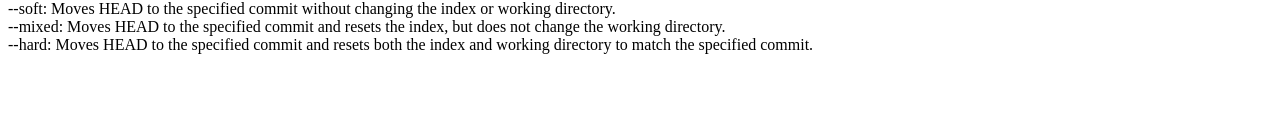
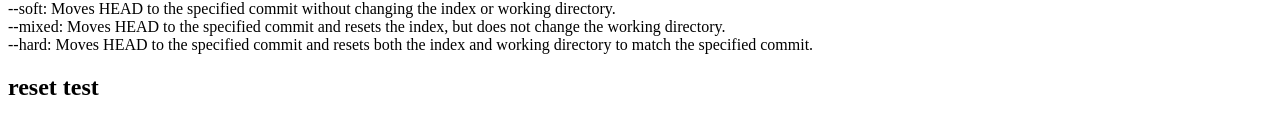
Before and after one commit to Muhammadkazim5/git-practice, a plain HTML site: page index.html in a window 1280 px wide. Shown: the part 432-566 px from the top of the page. Drawn offline with Linux system fonts and the light colour scheme.

Commit message:
reset test

```diff
--- a/index.html
+++ b/index.html
@@ -21,5 +21,6 @@
     --soft: Moves HEAD to the specified commit without changing the index or working directory.<br>
     --mixed: Moves HEAD to the specified commit and resets the index, but does not change the working directory.<br>
     --hard: Moves HEAD to the specified commit and resets both the index and working directory to match the specified commit.<br>
+    <h2>reset test</h2>
 </body>
 </html>
```
